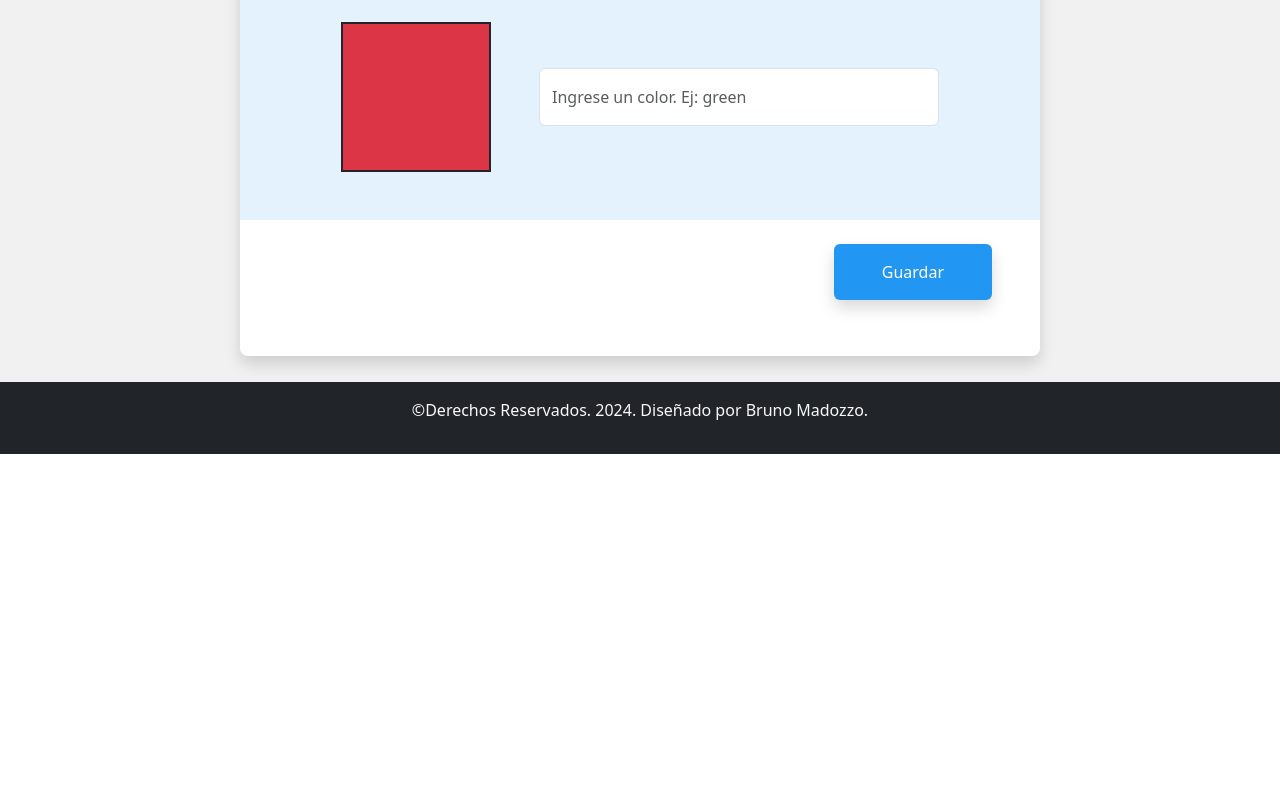
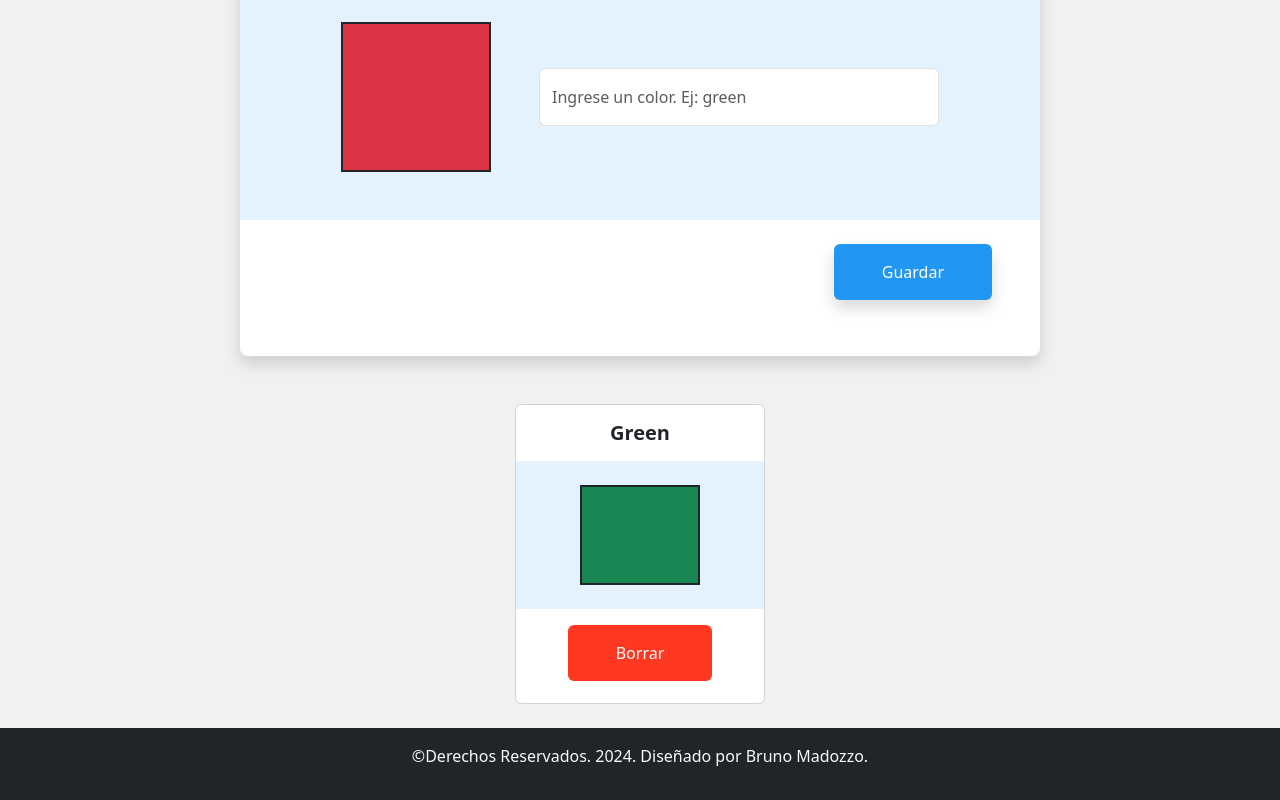
Before and after one commit to brunomry/frontendPaletaDeColores, a React (Vite) app: page / in a window 1280 px wide. Shown: the part 346-1146 px from the top of the page. Before the commit the page ends 800 px from the top, so only its background shows below. Built offline with nearby package versions, Linux system fonts and the light colour scheme.

Commit message:
Agregue los componentes TarjetasColores y TarjetaColor aplicando componente Card de react-bootstrap, estilos css y clases de bootstrap para tamaños, espaciados y colores.

```diff
--- a/src/App.css
+++ b/src/App.css
@@ -27,6 +27,32 @@
   background: #2296F3;
 }
 
+.btnGuardar:hover{
+  background: #1272c0;
+}
+
+.containerCards{
+  max-width: 900px;
+}
+
+.cardColor{
+  width: 250px;
+  height: 300px;
+}
+
+.containerCardColor{
+  width: 120px;
+  height: 100px;
+}
+
+.btnBorrar{
+  background: #FF3822;
+}
+
+.btnBorrar:hover{
+  background: #db210c;
+}
+
 @media all and (min-width:768px){
   .inputColor{
     width: 400px;
--- a/src/App.jsx
+++ b/src/App.jsx
@@ -4,6 +4,7 @@ import TituloPrincipal from "./components/TituloPrincipal";
 import Footer from "./components/Footer";
 import "./App.css";
 import FormularioPaletaColores from "./components/FormularioPaletaColores";
+import TarjetasColores from "./components/TarjetasColores";
 
 function App() {
   return (
@@ -11,6 +12,7 @@ function App() {
       <Container className="my-4 mainPage">
         <TituloPrincipal></TituloPrincipal>
         <FormularioPaletaColores/>
+        <TarjetasColores/>
       </Container>
       <Footer/>
     </>
--- a/src/components/FormularioPaletaColores.jsx
+++ b/src/components/FormularioPaletaColores.jsx
@@ -3,7 +3,7 @@ import { Button, Form } from "react-bootstrap";
 
 const FormularioPaletaColores = () => {
   return (
-    <section className="sectionForm mx-auto pt-5 pb-2 rounded-3 shadow bg-white">
+    <section className="sectionForm mx-auto pt-5 pb-2 mb-5 rounded-3 shadow bg-white">
       <h2 className="text-center mb-5">Administrar colores</h2>
       <Form className="mb-5 d-flex flex-column">
         <Form.Group className="mb-4 formGroup d-flex flex-column gap-5 flex-md-row justify-content-center align-items-center py-5 px-2">
--- /dev/null
+++ b/src/components/TarjetaColor.jsx
@@ -0,0 +1,20 @@
+import React from 'react';
+import Button from 'react-bootstrap/Button';
+import Card from 'react-bootstrap/Card';
+import "bootstrap/dist/css/bootstrap.min.css";
+
+const TarjetaColor = () => {
+  return (
+    <Card className='cardColor text-center'>
+      <Card.Body className='px-0'>
+        <Card.Title className='mb-3 fw-bold'>Green</Card.Title>
+        <Card.Text className='formGroup d-flex flex-column gap-5 flex-md-row justify-content-center align-items-center py-4 px-2'>
+          <div className="bg-success containerCardColor border border-2 border-dark"></div>
+        </Card.Text>
+        <Button className='btnBorrar border-0 px-5 py-3 mx-auto'>Borrar</Button>
+      </Card.Body>
+    </Card>
+  );
+};
+
+export default TarjetaColor;
--- /dev/null
+++ b/src/components/TarjetasColores.jsx
@@ -0,0 +1,12 @@
+import React from 'react';
+import TarjetaColor from './TarjetaColor';
+
+const TarjetasColores = () => {
+  return (
+    <section className='d-flex containerCards justify-content-center flex-wrap gap-3 mx-auto'>
+      <TarjetaColor/>
+    </section>
+  );
+};
+
+export default TarjetasColores;
```
